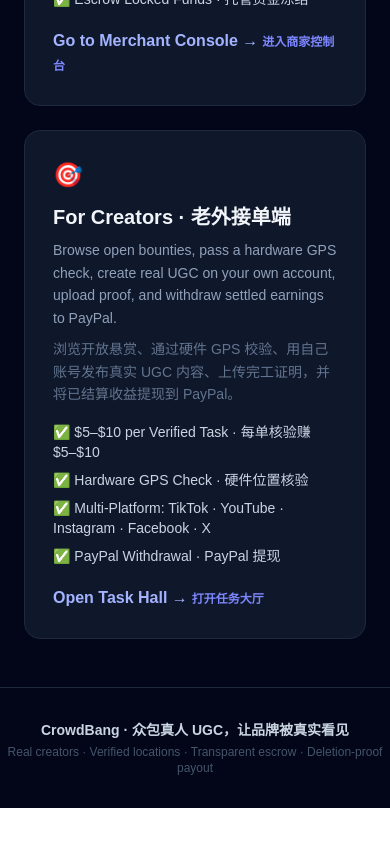
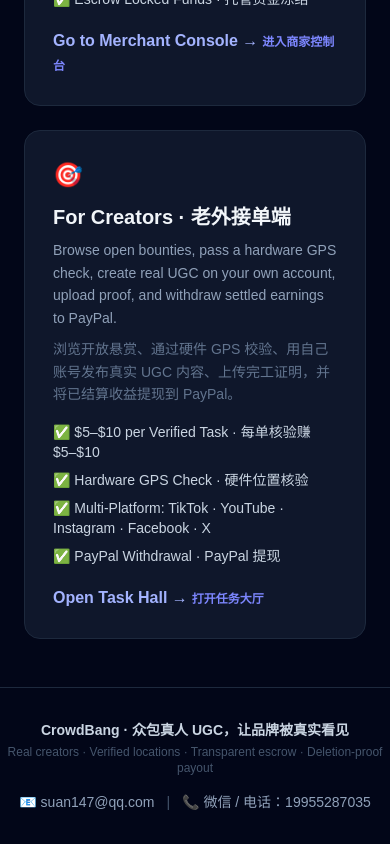
Before and after one commit to fv1388/G-CrowdBang, a Next.js app: page / in a window 390 px wide. Shown: the part 3085-3929 px from the top of the page. Before the commit the page ends 3893 px from the top, so only its background shows below. Built offline with nearby package versions, Linux system fonts and the light colour scheme.

Commit message:
update: add contact email & wechat/phone in footer

```diff
--- a/src/app/page.tsx
+++ b/src/app/page.tsx
@@ -204,6 +204,11 @@ export default function Home() {
         <p className="mt-1 text-xs text-slate-600">
           Real creators · Verified locations · Transparent escrow · Deletion-proof payout
         </p>
+        <div className="mt-4 text-sm text-slate-400">
+          <span className="inline-block">📧 suan147@qq.com</span>
+          <span className="mx-3 text-slate-600">|</span>
+          <span className="inline-block">📞 微信 / 电话：19955287035</span>
+        </div>
       </footer>
     </main>
   );
```
